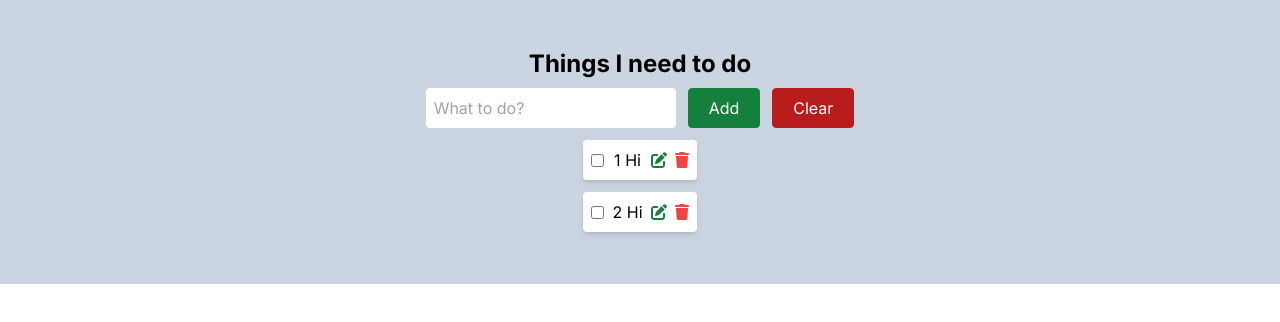
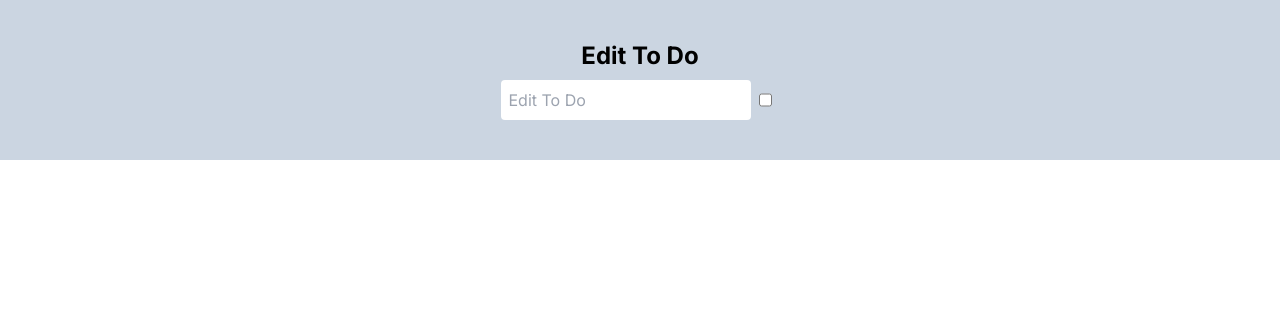
Before and after one commit to EliusHHimel/todo, a Next.js app: page /todos in a window 1280 px wide. Shown: the top 322 px of the page. Built offline with nearby package versions, Linux system fonts and the light colour scheme.

Commit message:
edit page added

```diff
--- a/src/app/todos/page.jsx
+++ b/src/app/todos/page.jsx
@@ -1,11 +1,27 @@
 "use client";
 import { useState } from 'react';
 import { FontAwesomeIcon } from '@fortawesome/react-fontawesome';
-import { faPenToSquare, faTrash } from '@fortawesome/free-solid-svg-icons'
+import { faPenToSquare, faTrashCan } from '@fortawesome/free-solid-svg-icons'
 
 const page = () => {
     const [inputText, setInputText] = useState("");
-    const [todos, setTodos] = useState([1, 2]);
+    const [todos, setTodos] = useState([1, 2, 3]);
+    const [editTodo, setEditTodo] = useState(false);
+
+    if (true) {
+        return (
+            <>
+                <div className='flex justify-center flex-col items-center px-4 py-10 bg-slate-300'>
+                    <h1 className='text-2xl font-bold mb-2'>Edit To Do</h1>
+                    <div className='flex gap-2'>
+                        <input className='p-2 rounded' type="text" placeholder='Edit To Do' />
+                        <input type="checkbox" name="" id="" />
+                        <button></button>
+                    </div>
+                </div>
+            </>
+        )
+    }
     return (
         <div className='flex justify-center flex-col items-center px-4 py-10 bg-slate-300'>
             <h1 className='text-2xl font-bold p-2'>Things I need to do</h1>
@@ -22,12 +38,12 @@ const page = () => {
             <div className="todo_list">
                 {todos.map((todo, index) => {
                     return (
-                        <div key={index} className='flex justify-between items-center p-2 bg-white rounded my-3 shadow-md gap-2'>
+                        <div key={index} className='flex justify-between items-center p-2 bg-white rounded my-3 shadow-md gap-2 w-60 pointer'>
                             <input type="checkbox" name="" id="" />
                             <div>{todo} Hi</div>
                             <div className='flex gap-2'>
-                                <FontAwesomeIcon icon={faPenToSquare} className='text-green-700' />
-                                <FontAwesomeIcon icon={faTrash} className='text-red-500' />
+                                <FontAwesomeIcon icon={faPenToSquare} className='text-green-700 cursor-pointer' />
+                                <FontAwesomeIcon icon={faTrashCan} className='text-red-500 cursor-pointer' />
                             </div>
                         </div>
                     )
```
